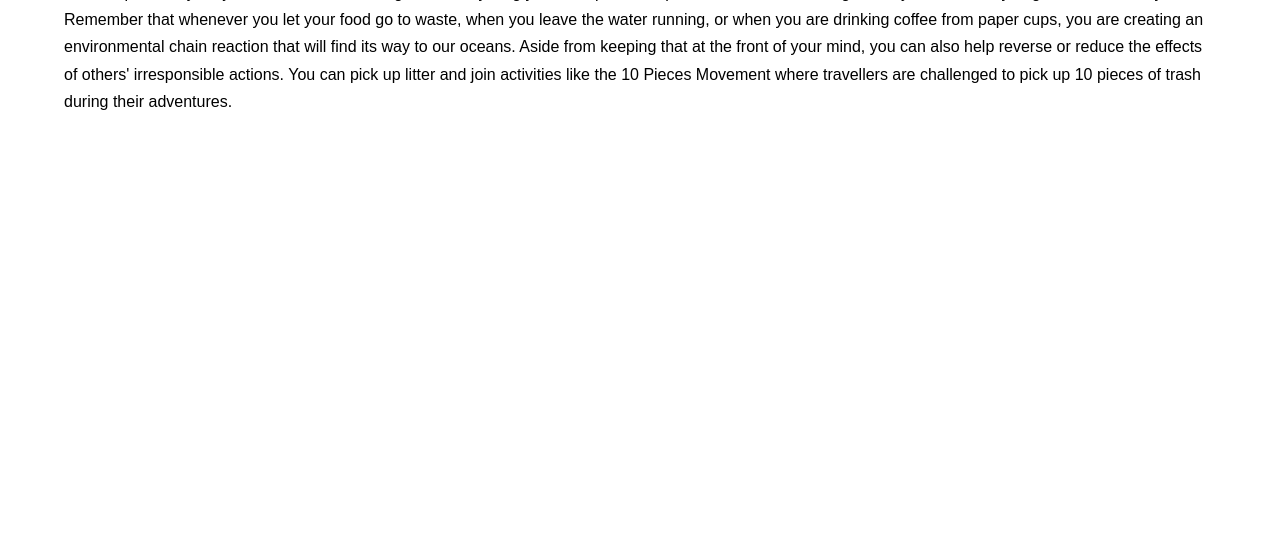
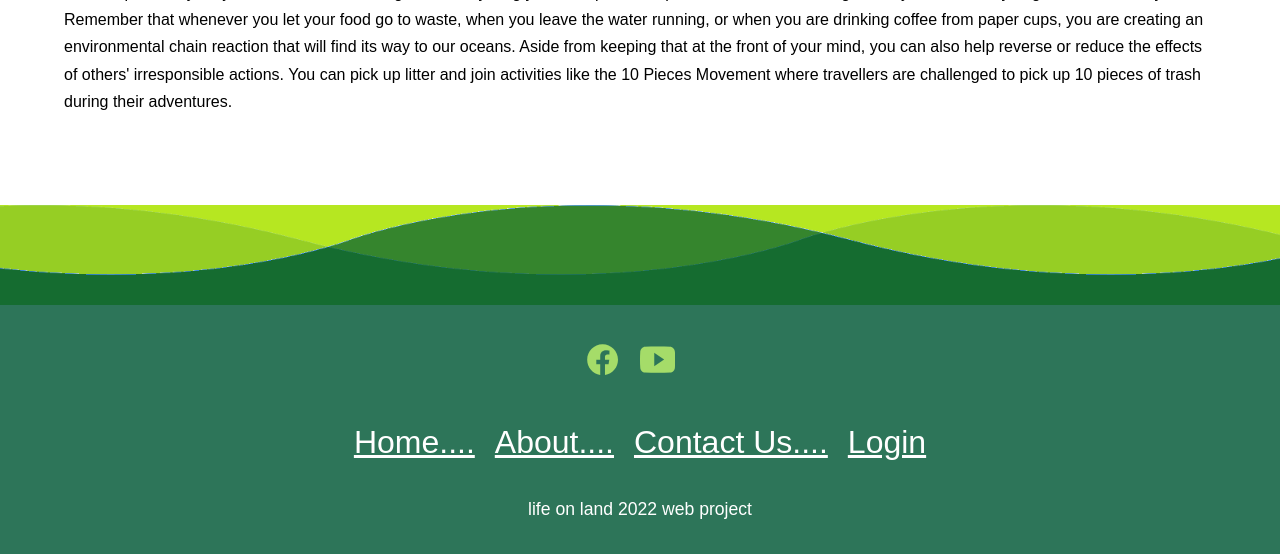
Before and after one commit to sathsaranigithub/new_project, a PHP site: page /message.html in a window 1280 px wide. Shown: the part 4840-5394 px from the top of the page. Before the commit the page ends 4950 px from the top, so only its background shows below. Run offline with PHP 8.4, Linux system fonts and the light colour scheme; some libraries are stand-ins or nearby versions.

Commit message:
add changes

```diff
--- a/aboutus.html
+++ b/aboutus.html
@@ -28,8 +28,8 @@
       <div class="name-review">D.S.Sathsarani</div>
       <div class="place-review">22967</div>
       <div class="place-review">21.1 Computer Science</div>
-      <div class="desc-review"></div>l love animals as well as nature so that's why we still chose this subject as our topic. I implement all of these in my life. Every leisure time I get is set aside for the environment. sometimes I also take care of the puppies that are left on the road .
-      The last thing I want to say is don't just say the word you love the environment and animals, show it with one action.
+      <div class="desc-review">l love animals as well as nature so that's why we still chose this subject as our topic. I implement all of these in my life. Every leisure time I get is set aside for the environment.
+   </div>
    </div>
 </div>
 <div class="review">
--- a/message.html
+++ b/message.html
@@ -15,14 +15,12 @@
         <label for="check" class="checkbtn">
             <i class="fa fa-bars"></i>
         </label>
-        <label class="logo">Abc</label>
+        <label class="logo"><b>SDG-15</b></label>
         <ul>
             <li><a class="active" href="./mainpagemodify.html">home</a></li>
-            <li><a href="#">part1</a></li>
-            <li><a href="#">part2</a></li>
-            <li><a href="#">part3</a></li>
-            <li><a href="#">part4</a></li>
-            <li><a href="#">part5</a></li>
+             <li><a href="./targets.html">what is sdg15</a></li>
+            <li><a href="https://sdg.iisd.org/commentary/guest-articles/where-are-we-in-achieving-sdg-15/">articals</a></li>
+            <li><a href="./aboutus.html">About us</a></li>
         </ul>
     </nav>
     <header class="header">
@@ -136,16 +134,57 @@
             <p>Let's keep the beach clean.<br>
                     All solutions often start with awareness. If you're here, you're probably already aware of ocean pollution and the problems it's causing. If you are, then take it to the next level and spread awareness to your friends and family. Living in the Internet era has its advantages. Use them. Share news about ocean issues and help spread the word. If all of us do at least one thing to help keep our oceans clean, it will make a huge difference, not just to marine life, but to all life.
                 </p>
-            <p>
+
                 <br>
                   <div class="pimg">
                     <img src="./img/m7.jpg" alt="clean-ocean1">
                      <img src="./img/m8.jpg" alt="clean-ocean2">
                 </div>
                 <br>
+                <p>
                     Take responsibility for your actions. Acknowledge that everything you do impacts our planet and take that thought with you wherever you go and whatever you do.
                     Remember that whenever you let your food go to waste, when you leave the water running, or when you are drinking coffee from paper cups, you are creating an environmental chain reaction that will find its way to our oceans.
                     Aside from keeping that at the front of your mind, you can also help reverse or reduce the effects of others' irresponsible actions. You can pick up litter and join activities like the 10 Pieces Movement where travellers are challenged to pick up 10 pieces of trash during their adventures.
                 <br>
+                <br>
+                <br>
+                <br>
+                <br>
+                <br>
+                <br>
+                <br>
+
                 </p>
         </div>
+    </div>
+         <!-- footer html code -->
+    <footer>
+        <div class="waves">
+          <div class="wave" id="wave1"></div>
+          <div class="wave" id="wave2"></div>
+          <div class="wave" id="wave3"></div>
+          <div class="wave" id="wave4"></div>
+        </div>
+        <ul class="social_icon">
+         <li><a href="https://www.facebook.com/SriLankaWildlifeConservationSociety"><ion-icon name="logo-facebook"></ion-icon></a></li>
+         <li><a href="https://www.youtube.com/channel/UCSfky3CZx5WPjc9oQwmQeNg"><ion-icon name="logo-youtube"></ion-icon></a></li>
+         <li><a href="#"></a></li>
+
+        </ul>
+        <ul class="menu">
+          <li><a href="mainpagemodify.html">Home....</a></li>
+          <li><a href="aboutus.html">About.... </a></li>
+          <li><a href="http://localhost/new_project/contact/">Contact Us.... </a></li>
+          <li><a href="#">Login </a></li>
+        </ul>
+        <p>life on land 2022 web project</p>
+      </footer>
+      <script type="module" src="https://unpkg.com/ionicons@5.5.2/dist/ionicons/ionicons.esm.js"></script>
+  <script nomodule src="https://unpkg.com/ionicons@5.5.2/dist/ionicons/ionicons.js"></script>
+
+
+  <!--footer html code end here-->
+
+
+    </body>
+</html>
--- a/messagestyle.css
+++ b/messagestyle.css
@@ -266,3 +266,113 @@ h2 {
   background-position: center;
   position: relative;
 }
+@import url("https://fonts.googleapis.com/css?family=Poppins:200,300,400,500,600,700,800,900&display=swap");
+footer {
+  position: relative;
+  width: 100%;
+  background: #2d7559;
+  min-height: 100px;
+  padding: 20px 50px;
+  display: flex;
+  justify-content: center;
+  align-items: center;
+  flex-direction: column;
+}
+
+footer .social_icon,
+footer .menu {
+  position: relative;
+  display: flex;
+  justify-content: center;
+  align-items: center;
+  margin: 10px 0;
+  flex-wrap: wrap;
+}
+
+footer .social_icon li,
+footer .menu li {
+  list-style: none;
+}
+
+footer .social_icon li a,
+footer .menu li a {
+  font-size: 2em;
+  color: #fff;
+  margin: 0 10px;
+  display: inline-block;
+  transition: 0.5s;
+}
+footer .social_icon li a:hover {
+  transform: translateY(-10px);
+}
+footer .social_icon li a {
+  font-size: 2.2em;
+  color: rgb(205, 255, 111);
+  margin: 0 10px;
+  display: inline-block;
+  text-decoration: none;
+  opacity: 0.75;
+}
+footer .menu li a:hover {
+  opacity: 1;
+}
+
+footer p {
+  color: #fff;
+  text-align: center;
+  margin-top: 15px;
+  margin-bottom: 10px;
+  font-size: 1.1em;
+}
+
+footer .wave {
+  position: absolute;
+  top: -100px;
+  left: 0;
+  width: 100%;
+  height: 100px;
+  background: url(wave.png);
+  background-size: 1000px 100px;
+}
+footer .wave#wave1 {
+  z-index: 1000;
+  opacity: 1;
+  bottom: 0;
+  animation: animatewave 4s linear infinite;
+}
+footer .wave#wave2 {
+  z-index: 999;
+  opacity: 0.5;
+  bottom: 10px;
+  animation: animatewave_02 4s linear infinite;
+}
+footer .wave#wave3 {
+  z-index: 1000;
+  opacity: 0.2;
+  bottom: 15px;
+  animation: animatewave 3s linear infinite;
+}
+footer .wave#wave4 {
+  z-index: 999;
+  opacity: 0.7;
+  bottom: 20px;
+  animation: animatewave_02 3s linear infinite;
+}
+
+@keyframes animatewave {
+  0% {
+    background-position-x: 1000px;
+  }
+  100% {
+    background-position-x: 0px;
+  }
+}
+
+@keyframes animatewave_02 {
+  0% {
+    background-position-x: 1000px;
+  }
+  100% {
+    background-position-x: 0px;
+  }
+}
```
Also changed, not shown: aboutus.css (+52 -0 lines).
